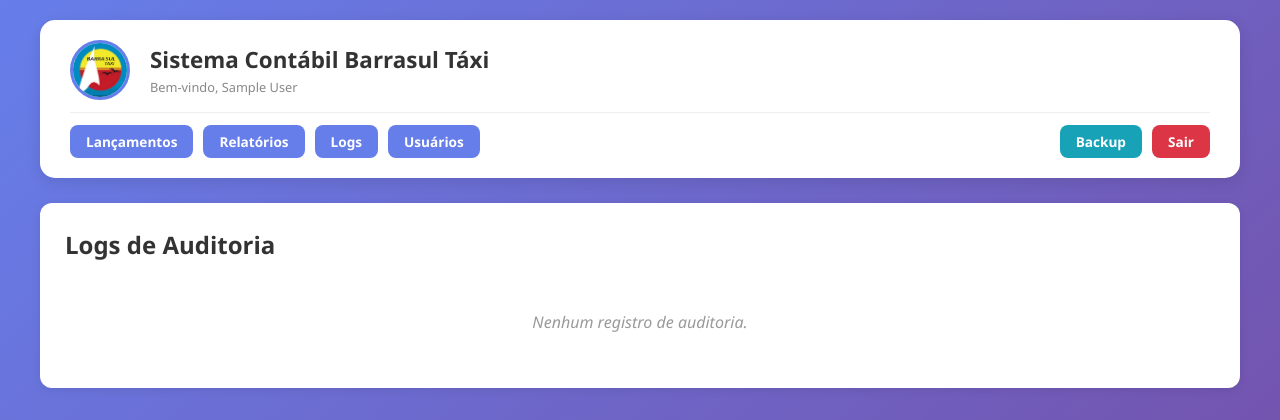
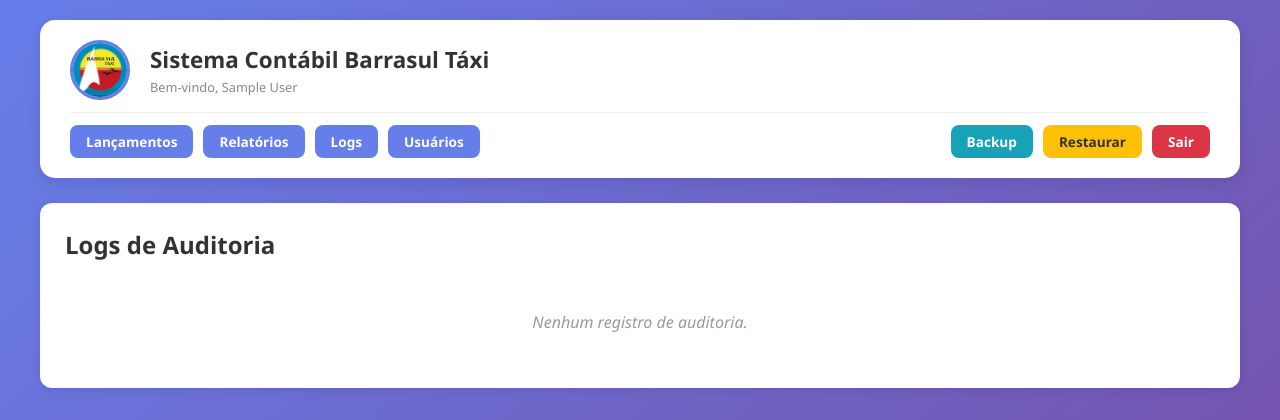
Before and after one commit to luizaugusto2006/ContabilBS, a Flask app: page /logs in a window 1280 px wide. Shown: the top 420 px of the page. Run offline with Flask 3, Linux system fonts and the light colour scheme; the visitor is signed in with stand-in values (Sample User, id 1); data that the repository does not hold is empty.

Commit message:
Add restore backup button (admin only)

```diff
--- a/app.py
+++ b/app.py
@@ -649,6 +649,32 @@ def backup():
         return redirect(url_for('relatorio'))
     return send_file(DB_PATH, as_attachment=True, download_name=f'contabil_backup_{date.today().isoformat()}.db')
 
+@app.route('/restore', methods=['POST'])
+@admin_required
+def restaurar_backup():
+    global _DB_INITIALIZED
+    if 'arquivo' not in request.files:
+        flash('Nenhum arquivo enviado.', 'danger')
+        return redirect(url_for('relatorio'))
+    arquivo = request.files['arquivo']
+    if arquivo.filename == '' or not arquivo.filename.endswith('.db'):
+        flash('Envie um arquivo .db válido.', 'danger')
+        return redirect(url_for('relatorio'))
+    try:
+        db_temp = DB_PATH + '.bak'
+        if os.path.exists(DB_PATH):
+            os.replace(DB_PATH, db_temp)
+        arquivo.save(DB_PATH)
+        if os.path.exists(db_temp):
+            os.remove(db_temp)
+        _DB_INITIALIZED = False
+        flash('Backup restaurado com sucesso!', 'success')
+    except Exception as e:
+        if os.path.exists(db_temp):
+            os.replace(db_temp, DB_PATH)
+        flash(f'Erro ao restaurar backup: {str(e)}', 'danger')
+    return redirect(url_for('relatorio'))
+
 @app.route('/logs')
 @admin_required
 def ver_logs():
--- a/static/style.css
+++ b/static/style.css
@@ -93,6 +93,21 @@ body {
 
 .nav .btn-nav-backup:hover {
     background: #138496 !important;
+}
+
+.nav .btn-nav-restore {
+    background: #ffc107 !important;
+    color: #333 !important;
+    cursor: pointer;
+    display: inline-block;
+}
+
+.nav .btn-nav-restore:hover {
+    background: #e0a800 !important;
+}
+
+.nav-form {
+    display: inline;
 }
 
 .alert {
--- a/templates/base.html
+++ b/templates/base.html
@@ -28,6 +28,14 @@
                 {% endif %}
                 <span class="nav-spacer"></span>
                 <a href="{{ url_for('backup') }}" class="btn btn-nav btn-nav-backup" title="Download do banco de dados">Backup</a>
+                {% if session.get('admin') %}
+                <form method="post" action="{{ url_for('restaurar_backup') }}" enctype="multipart/form-data" class="nav-form">
+                    <label class="btn btn-nav btn-nav-restore" title="Restaurar banco de dados">
+                        Restaurar
+                        <input type="file" name="arquivo" accept=".db" hidden onchange="this.form.submit()">
+                    </label>
+                </form>
+                {% endif %}
                 <a href="{{ url_for('logout') }}" class="btn btn-nav btn-nav-logout">Sair</a>
             </nav>
         </header>
```
